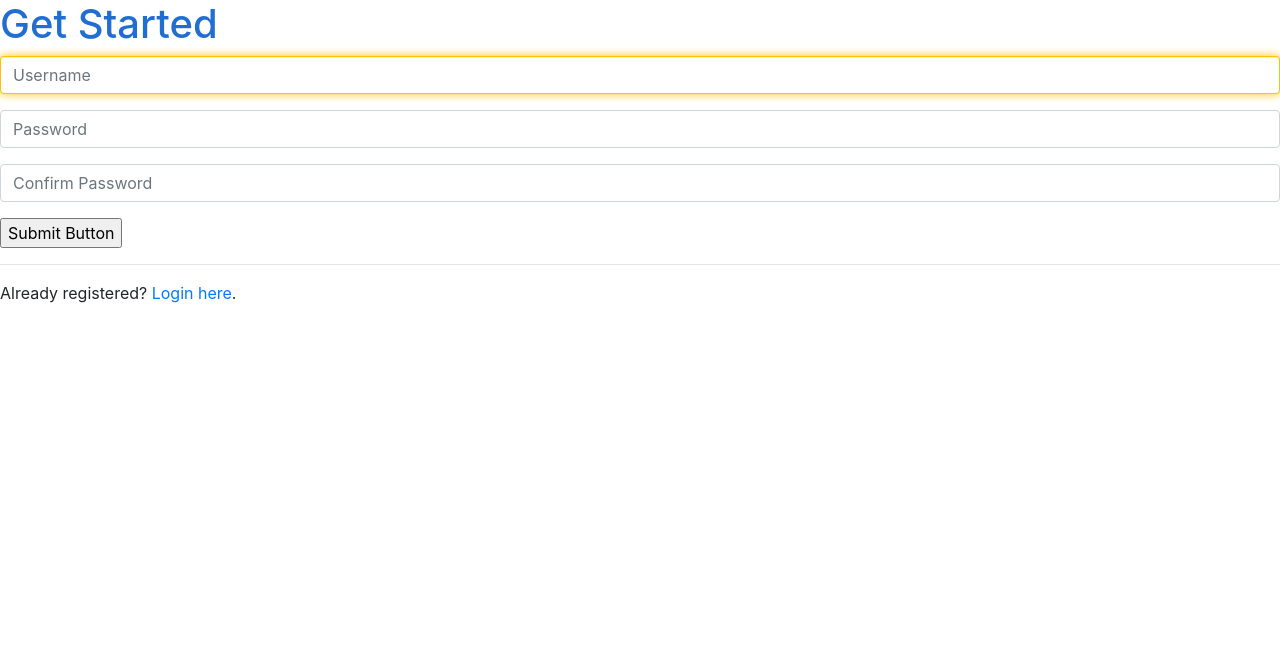
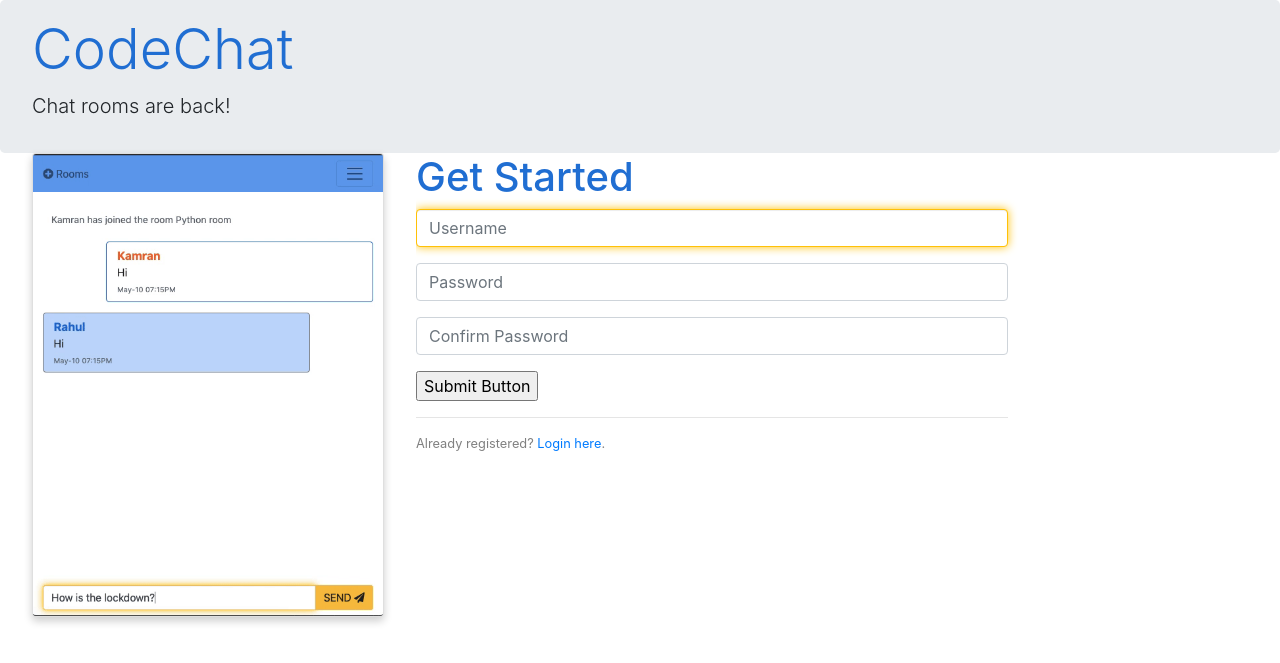
Before and after one commit to skamranahmed/socketio-chat-app, a Flask app: page / in a window 1280 px wide. Shown: the top 663 px of the page. Run offline with Flask 2, Linux system fonts and the light colour scheme; some libraries are stand-ins or nearby versions.

Commit message:
Added styles to templates

```diff
--- a/templates/prelogin_layout.html
+++ b/templates/prelogin_layout.html
@@ -11,15 +11,45 @@
     <link rel="stylesheet" type="text/css" href="{{ url_for('static', filename='styles/main_style.css') }}">
 </head>
 <body>
-    <!-- Flash messages -->
-     {% with messages = get_flashed_messages(with_categories = true) %}
-         {% if messages %}
-            Category: {{ messages[0][0] }}
-            {{ messages[0][1] }}
-         {% endif %}
+    <!-- Main section start -->
+    <div class="main-section">
 
-     {% endwith %}
-    {% block content %}
-    {% endblock %}
+        <div class="jumbotron">
+          <h1 class="display-4">CodeChat</h1>
+          <p class="lead">Chat rooms are back! </p>
+        </div>
+
+        <!-- Demo image start -->
+        <div id="image-section">
+            <picture>
+                <img class="card" src="{{ url_for('static', filename='images/chatroom.gif') }}" border="5px">
+            </picture>
+        </div>
+        <!-- Demo image end -->
+
+        <!-- Righthand side start -->
+        <div id="righthand-side">
+
+            <!-- Flash error messages start -->
+            {% with messages = get_flashed_messages(with_categories=true) %}
+                <!-- The messages, if any, are returned as a list. And not all redenring of the pages will have a message. So we put a condition to check whether the messages list is empty -->
+                {% if messages %}
+                    <!-- We will set the class form our custom css file we had created earlier. And we want to see the first item in the list. -->
+                    <div class="alert alert-{{ messages[0][0] }} " role="alert">
+                        {{ messages[0][1] }}
+                    </div>
+                    <hr>
+                {% endif %}
+            {% endwith %}
+            <!-- Flask error messages end -->
+
+            {% block content%}
+            {% endblock %}
+
+        </div>
+        <!-- Righthand side end -->
+    </div>
+    <!-- Main section end -->
+
 </body>
 </html>
```
